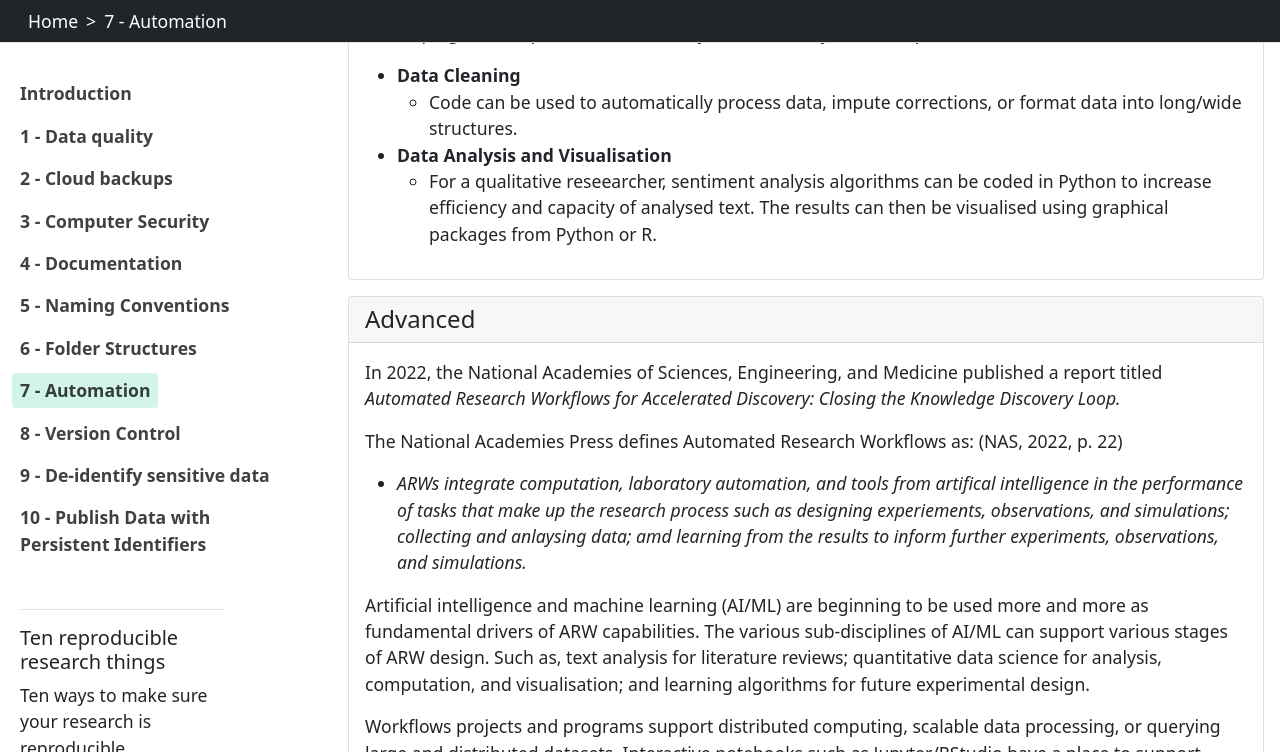
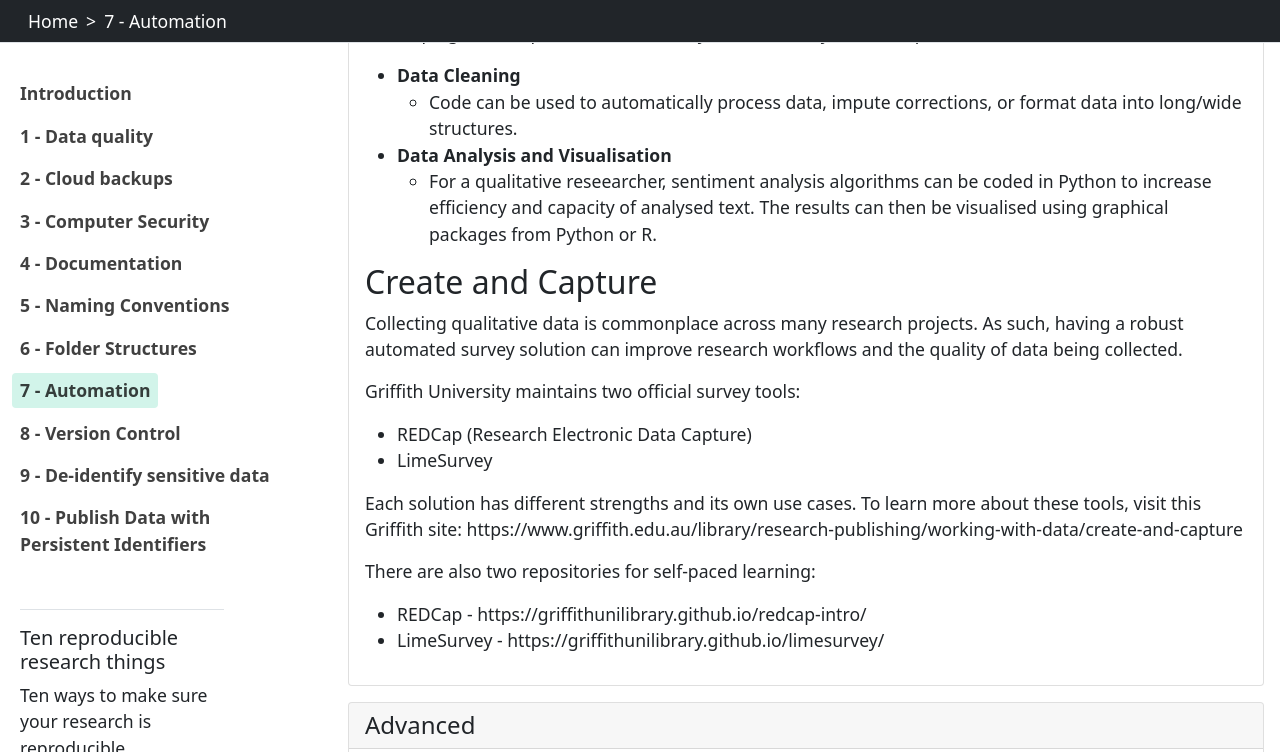
Before and after one commit to guereslib/ten-reproducible-research-things, a Jekyll site: the page built from content/07-automate.md, in a window 1280 px wide and 900 px high, scrolled down 1480 px, cut to the strip 0-752 px from the top of the window. Built offline with Jekyll 4.4.1, drawn with Linux system fonts in a browser that asks for light colours; some of the changed text lies outside the part shown.

Commit message:
Update 07-automate.md

```diff
--- a/content/07-automate.md
+++ b/content/07-automate.md
@@ -30,7 +30,25 @@ Developing code requires an initial outlay of effort, but you will reap rewards
     * Code can be used to automatically process data, impute corrections, or format data into long/wide structures.
 
 * **Data Analysis and Visualisation**
-    * For a qualitative reseearcher, sentiment analysis algorithms can be coded in Python to increase efficiency and capacity of analysed text. The results can then be visualised using graphical packages from Python or R. {% endcapture %}{% include card.html header="Intermediate" text=text %}
+    * For a qualitative reseearcher, sentiment analysis algorithms can be coded in Python to increase efficiency and capacity of analysed text. The results can then be visualised using graphical packages from Python or R.
+
+## Create and Capture
+
+Collecting qualitative data is commonplace across many research projects. As such, having a robust automated survey solution can improve research workflows and the quality of data being collected.
+
+Griffith University maintains two official survey tools:
+
+* REDCap (Research Electronic Data Capture)
+* LimeSurvey
+
+Each solution has different strengths and its own use cases. To learn more about these tools, visit this Griffith site: https://www.griffith.edu.au/library/research-publishing/working-with-data/create-and-capture
+
+There are also two repositories for self-paced learning:
+
+* REDCap - https://griffithunilibrary.github.io/redcap-intro/
+* LimeSurvey - https://griffithunilibrary.github.io/limesurvey/
+
+{% endcapture %}{% include card.html header="Intermediate" text=text %}
 
 {% capture text %}
 In 2022, the National Academies of Sciences, Engineering, and Medicine published a report titled *Automated Research Workflows for Accelerated Discovery: Closing the Knowledge Discovery Loop.*
@@ -50,4 +68,6 @@ Please see the image below for a graphic representation of this ARW concept in p
 
 {% include figure.html img="Ch7_Climate_Automation_Graphic.JPG" alt="Climate science ARWn" caption="The 'learning and observing' feedback loops associated with this Automated Research Workflow." width="75%" %}
 
+**If you identify the need for an Automated Research Workflow in your project, contact eResearch Services at Griffith University to start the conversation at: https://www.griffith.edu.au/eresearch-services**
+
 {% endcapture %}{% include card.html header="Advanced" text=text %}
```
